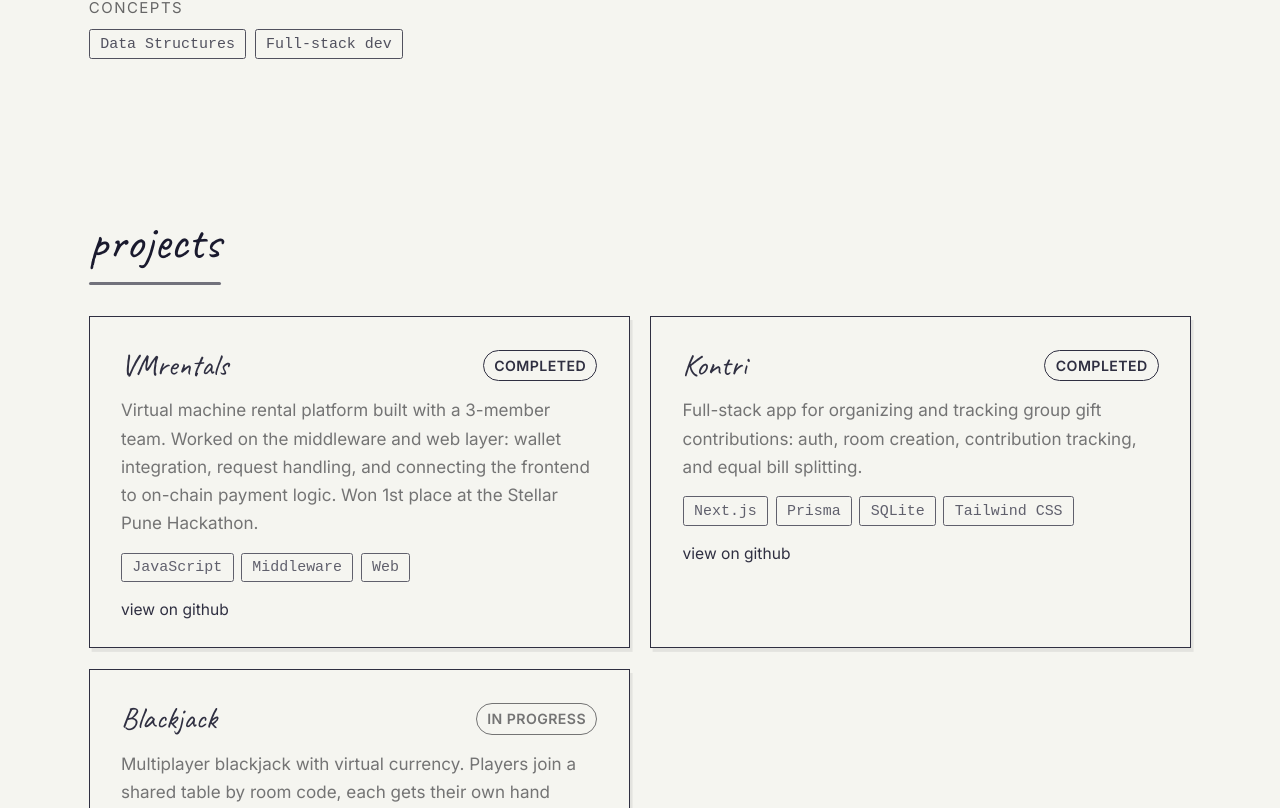
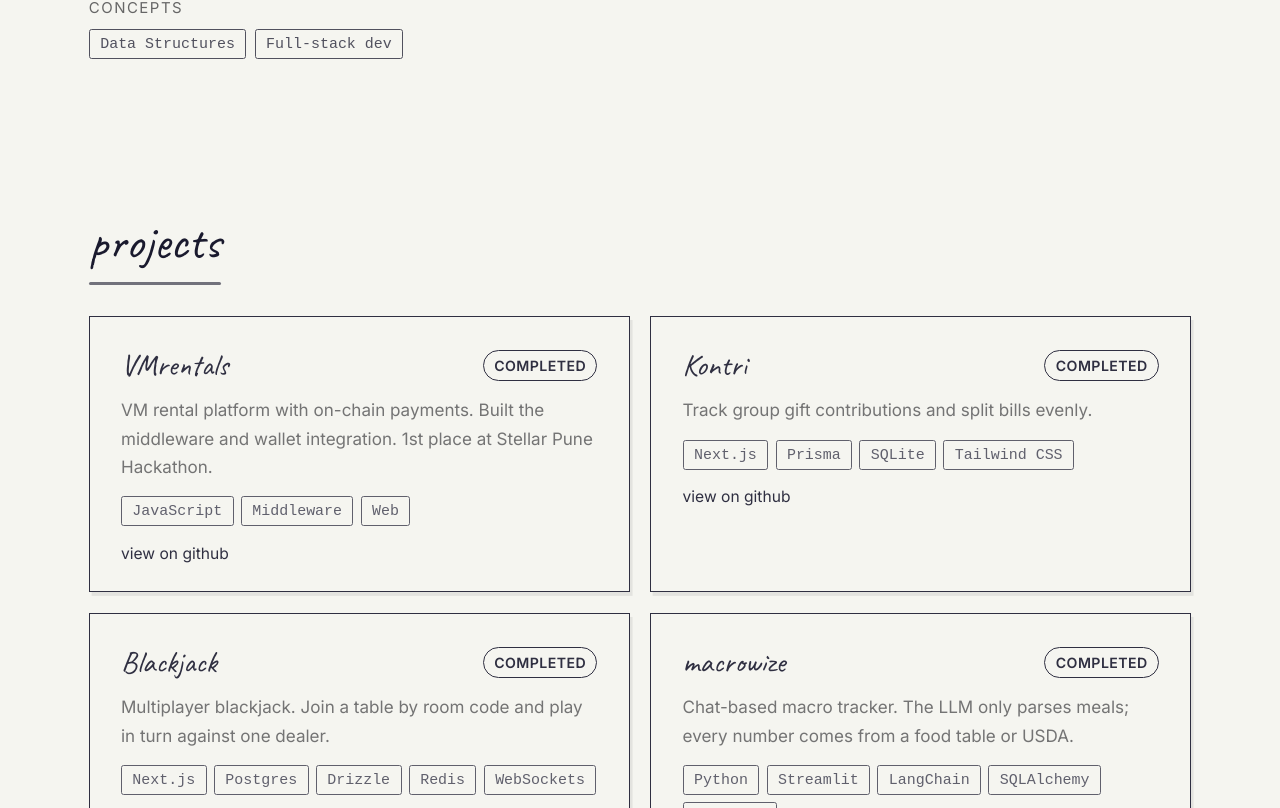
Before and after one commit to 5cxr/portfolio, a Next.js app: page / in a window 1280 px wide. Shown: the part 1992-2800 px from the top of the page. Built offline with nearby package versions, Linux system fonts and the light colour scheme; no server answers.

Commit message:
Add macrowize and Moview projects, shorten descriptions
Mark Blackjack as completed.

```diff
--- a/components/Projects.tsx
+++ b/components/Projects.tsx
@@ -16,26 +16,39 @@ const projects: Project[] = [
   {
     name: 'VMrentals',
     description:
-      'Virtual machine rental platform built with a 3-member team. Worked on the middleware and web layer: wallet integration, request handling, and connecting the frontend to on-chain payment logic. Won 1st place at the Stellar Pune Hackathon.',
+      'VM rental platform with on-chain payments. Built the middleware and wallet integration. 1st place at Stellar Pune Hackathon.',
     tags: ['JavaScript', 'Middleware', 'Web'],
     href: 'https://github.com/yashranaway/vmrentals',
     status: 'Completed',
   },
   {
     name: 'Kontri',
-    description:
-      'Full-stack app for organizing and tracking group gift contributions: auth, room creation, contribution tracking, and equal bill splitting.',
+    description: 'Track group gift contributions and split bills evenly.',
     tags: ['Next.js', 'Prisma', 'SQLite', 'Tailwind CSS'],
     href: 'https://github.com/5cxr/kontri',
     status: 'Completed',
   },
   {
     name: 'Blackjack',
-    description:
-      'Multiplayer blackjack with virtual currency. Players join a shared table by room code, each gets their own hand against one dealer, and turns go in sequence like a real casino table.',
+    description: 'Multiplayer blackjack. Join a table by room code and play in turn against one dealer.',
     tags: ['Next.js', 'Postgres', 'Drizzle', 'Redis', 'WebSockets'],
     href: 'https://github.com/5cxr/blackjack',
-    status: 'In Progress',
+    status: 'Completed',
+  },
+  {
+    name: 'macrowize',
+    description:
+      'Chat-based macro tracker. The LLM only parses meals; every number comes from a food table or USDA.',
+    tags: ['Python', 'Streamlit', 'LangChain', 'SQLAlchemy', 'Pydantic'],
+    href: 'https://github.com/5cxr/macrowize',
+    status: 'Completed',
+  },
+  {
+    name: 'Moview',
+    description: 'Letterboxd-style movie reviews with half-star ratings and JWT auth.',
+    tags: ['Spring Boot', 'React', 'MySQL', 'JWT'],
+    href: 'https://github.com/5cxr/moview',
+    status: 'Completed',
   },
 ];
 
```
